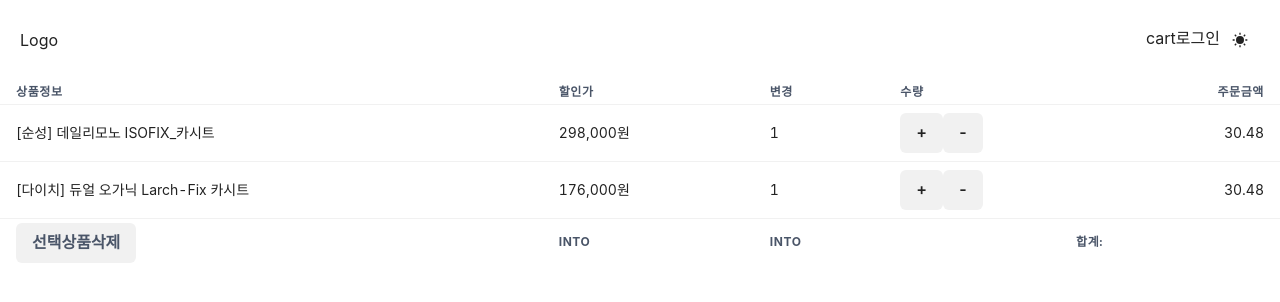
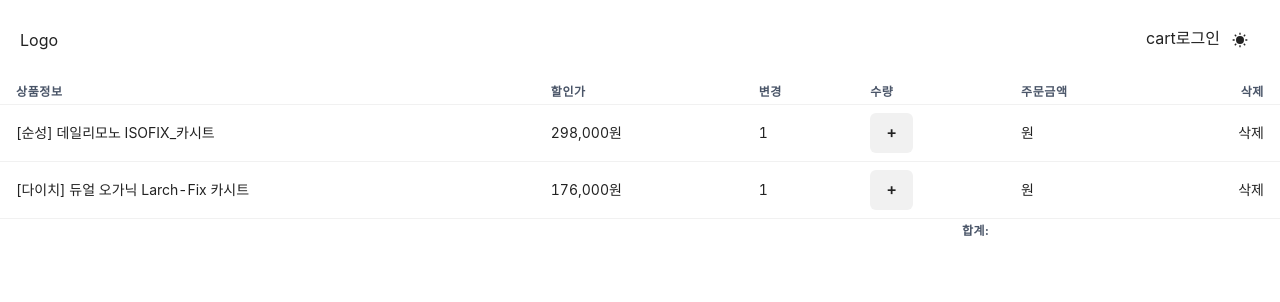
Before and after one commit to been95/simple-shopping-mall, a React (Create React App) app: page /cart in a window 1280 px wide. Shown: the top 302 px of the page. Built offline with nearby package versions, Linux system fonts and the light colour scheme.

Commit message:
feat:cart

```diff
--- a/src/pages/Cart.js
+++ b/src/pages/Cart.js
@@ -19,7 +19,8 @@ const Cart = () => {
               <Th>할인가</Th>
               <Th>변경</Th>
               <Th>수량</Th>
-              <Th isNumeric>주문금액</Th>
+              <Th>주문금액</Th>
+              <Th isNumeric>삭제</Th>
             </Tr>
           </Thead>
           <Tbody>
@@ -37,24 +38,18 @@ const Cart = () => {
                   >
                     +
                   </Button>
-                  <Button
-                    onClick={() => {
-                      dispath(addMinus(state.cart[i].id));
-                    }}
-                  >
-                    -
-                  </Button>
                 </Flex>
                 </Td>
-                <Td isNumeric>30.48</Td>
+                <Td >원</Td>
+                <Td isNumeric>삭제</Td>
               </Tr>
             ))}
           </Tbody>
           <Tfoot>
             <Tr>
-              <Th><Button>선택상품삭제</Button></Th>
-              <Th>into</Th>
-              <Th>into</Th>
+              <Th></Th>
+              <Th></Th>
+              <Th></Th>
               <Th isNumeric>합계:</Th>
             </Tr>
           </Tfoot>
```
